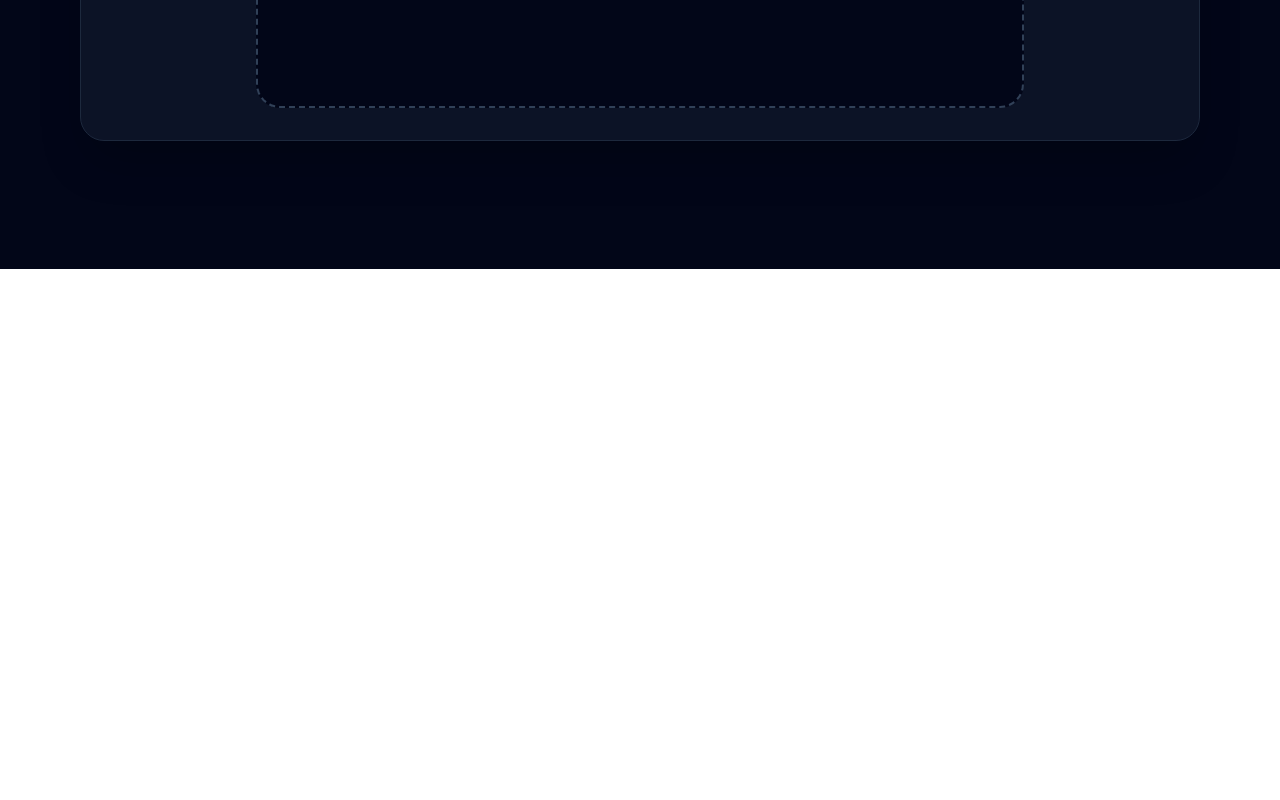
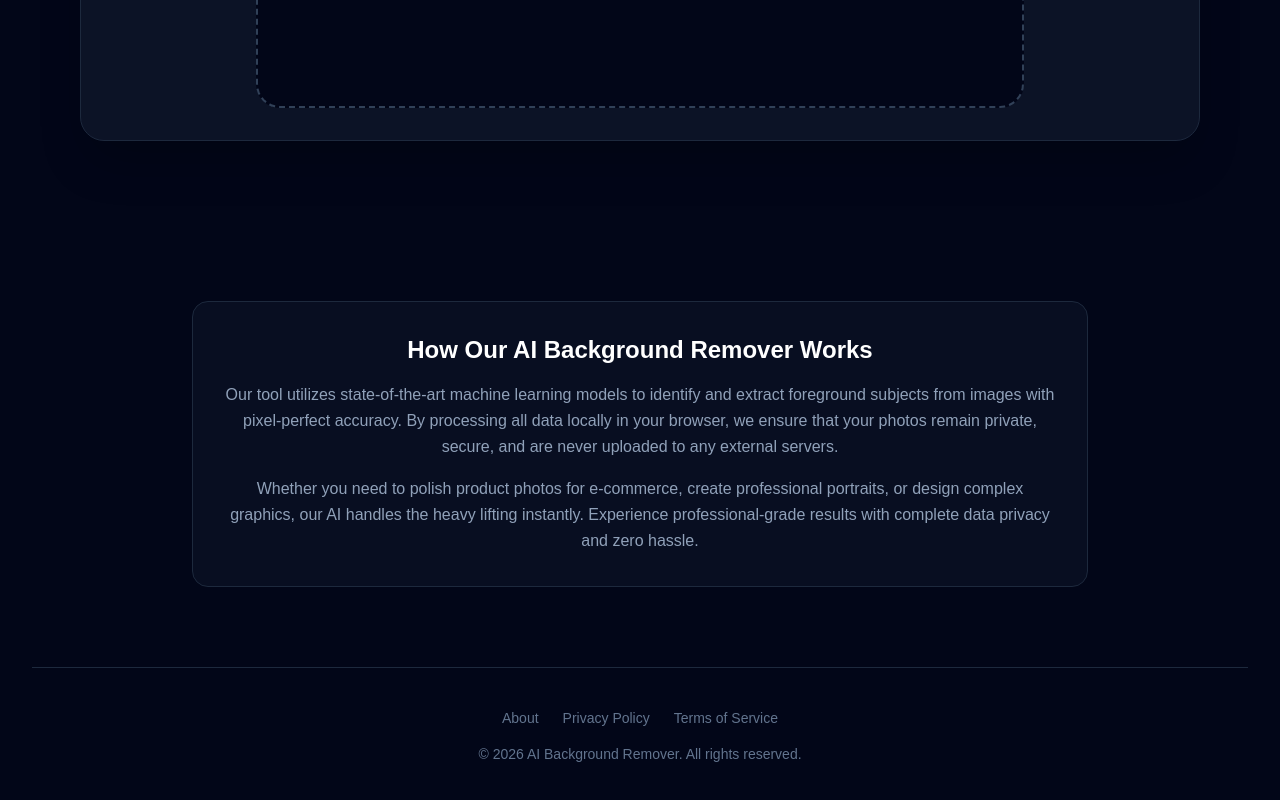
Before and after one commit to amiramohammedtaha0-arch/bg-remover, a Next.js app: page / in a window 1280 px wide. Shown: the part 683-1483 px from the top of the page. Before the commit the page ends 952 px from the top, so only its background shows below. Built offline with nearby package versions, Linux system fonts and the light colour scheme.

Commit message:
Final polish and SEO structure

```diff
--- /dev/null
+++ b/app/about/page.tsx
@@ -0,0 +1,8 @@
+export default function About() {
+  return (
+    <div className="max-w-3xl mx-auto p-10 text-slate-200">
+      <h1 className="text-3xl font-bold mb-5">About Us</h1>
+      <p>Welcome to our AI Background Remover. We built this tool to provide a fast, free, and secure way for everyone to edit their images instantly without privacy concerns, as all processing happens locally on your device.</p>
+    </div>
+  );
+}
--- a/app/page.tsx
+++ b/app/page.tsx
@@ -120,7 +120,6 @@ export default function Home() {
       const enhancedBlob = await preprocessImage(imageFile);
 
       setProgress("Analyzing objects and isolating foreground...");
-      // تم حذف alphaMatting من هنا لحل خطأ الـ Build
       const blob = await imglyRemoveBackground.removeBackground(enhancedBlob, {
         model: "isnet",
         progress: (key: string, current: number, total: number) => {
@@ -156,7 +155,6 @@ export default function Home() {
 
   return (
     <div className="min-h-screen bg-slate-950 text-slate-100 p-4 md:p-8">
-      {/* ... باقي هيكل الصفحة كما هو ... */}
       <header className="flex flex-col items-center text-center mt-10 mb-12">
         <span className="px-3 py-1 text-xs font-semibold tracking-wider text-indigo-400 bg-indigo-500/10 border border-indigo-500/20 rounded-full mb-3">
           AI Background Removal • Fully Local
@@ -166,11 +164,10 @@ export default function Home() {
         </h1>
         <p className="text-slate-400 max-w-2xl text-lg leading-relaxed">
           Professional AI background removal, right in your browser.
-        <br />
-        Fast, private, and 100% free.
-        <br />
-        Get clean, transparent results in seconds—without ever uploading your photos.
-
+          <br />
+          Fast, private, and 100% free.
+          <br />
+          Get clean, transparent results in seconds—without ever uploading your photos.
         </p>
       </header>
 
@@ -237,6 +234,27 @@ export default function Home() {
           )}
         </div>
       </main>
+
+      <section className="max-w-4xl mx-auto mt-16 p-8 bg-slate-900/50 rounded-2xl border border-slate-800 text-slate-400 text-center">
+        <h2 className="text-2xl font-bold text-white mb-4">How Our AI Background Remover Works</h2>
+        <p className="mb-4 leading-relaxed">
+          Our tool utilizes state-of-the-art machine learning models to identify and extract foreground subjects from images with pixel-perfect accuracy.
+          By processing all data locally in your browser, we ensure that your photos remain private, secure, and are never uploaded to any external servers.
+        </p>
+        <p className="leading-relaxed">
+          Whether you need to polish product photos for e-commerce, create professional portraits, or design complex graphics, our AI handles the heavy lifting instantly.
+          Experience professional-grade results with complete data privacy and zero hassle.
+        </p>
+      </section>
+
+      <footer className="mt-20 py-10 text-center text-slate-500 text-sm border-t border-slate-800">
+        <div className="flex gap-6 justify-center">
+          <a href="/about" className="hover:text-indigo-400 transition">About</a>
+          <a href="/privacy" className="hover:text-indigo-400 transition">Privacy Policy</a>
+          <a href="/terms" className="hover:text-indigo-400 transition">Terms of Service</a>
+        </div>
+        <p className="mt-4">© {new Date().getFullYear()} AI Background Remover. All rights reserved.</p>
+      </footer>
     </div>
   );
 }
--- /dev/null
+++ b/app/privacy/page.tsx
@@ -0,0 +1,8 @@
+export default function Privacy() {
+  return (
+    <div className="max-w-3xl mx-auto p-10 text-slate-200">
+      <h1 className="text-3xl font-bold mb-5">Privacy Policy</h1>
+      <p>Your privacy is our priority. Our tool processes all images locally in your browser. We do not store, upload, or share your images with any servers. Your data stays on your device.</p>
+    </div>
+  );
+}
--- /dev/null
+++ b/app/terms/page.tsx
@@ -0,0 +1,20 @@
+export default function Terms() {
+  return (
+    <div className="max-w-3xl mx-auto p-10 text-slate-200">
+      <h1 className="text-3xl font-bold mb-5">Terms of Service</h1>
+      <p className="mb-4">Welcome to our AI Background Remover tool. By using our website, you agree to these terms:</p>
+
+      <h2 className="text-xl font-semibold mt-6 mb-2">1. Use of Service</h2>
+      <p className="mb-4">Our tool is provided for personal and professional use. You agree not to use the service for any illegal or harmful purposes.</p>
+
+      <h2 className="text-xl font-semibold mt-6 mb-2">2. Privacy</h2>
+      <p className="mb-4">As stated in our Privacy Policy, we do not store or process your images on any remote servers. All processing is performed locally on your device.</p>
+
+      <h2 className="text-xl font-semibold mt-6 mb-2">3. Disclaimer</h2>
+      <p className="mb-4">The tool is provided "as is" without any warranties. We are not responsible for any outcomes resulting from the use of this tool.</p>
+
+      <h2 className="text-xl font-semibold mt-6 mb-2">4. Changes</h2>
+      <p>We reserve the right to modify these terms at any time. Your continued use of the site constitutes acceptance of the updated terms.</p>
+    </div>
+  );
+}
```
